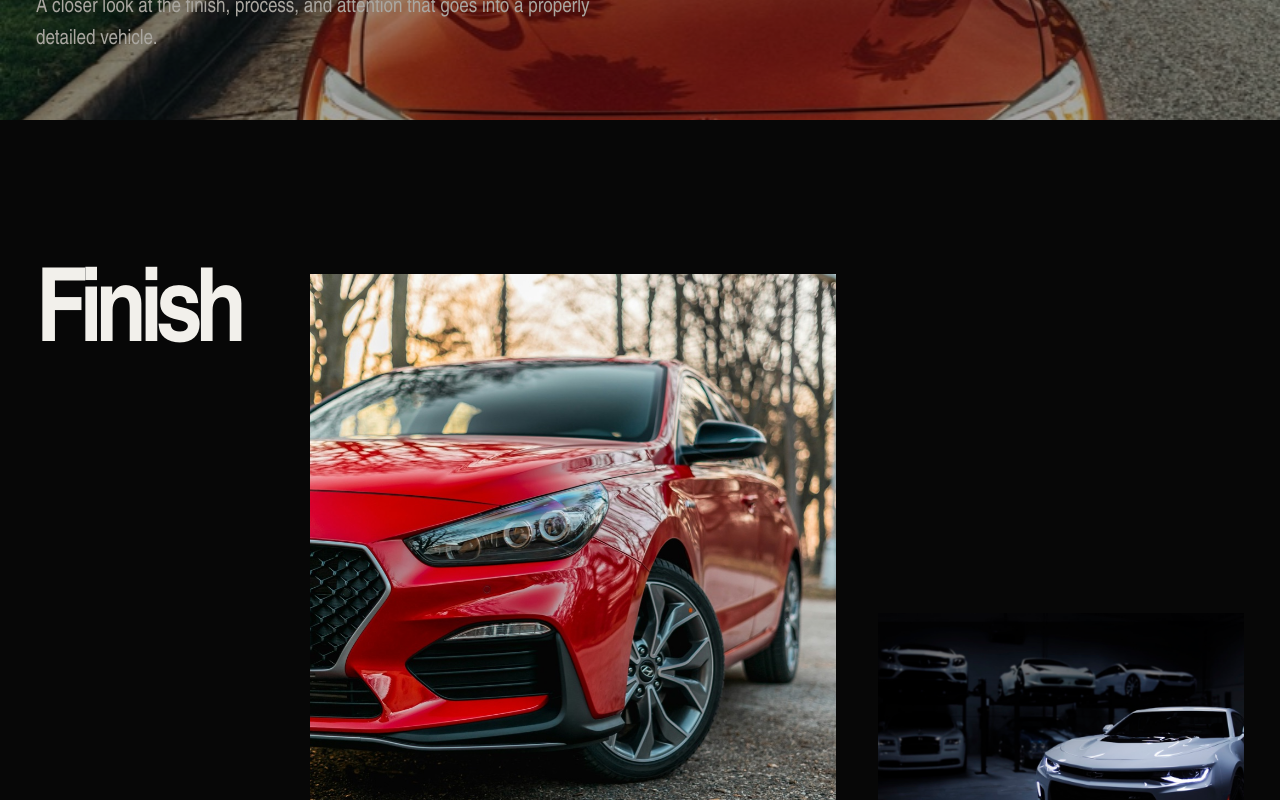
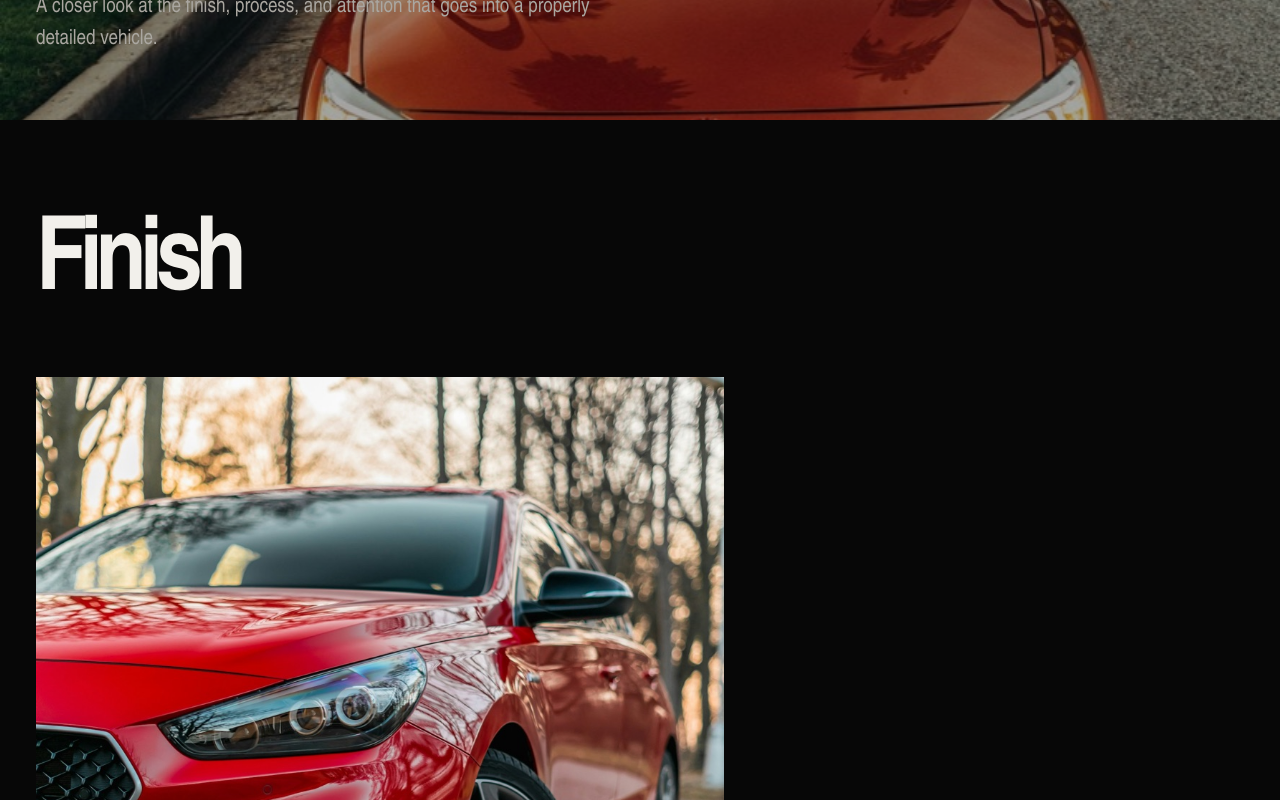
Before and after one commit to Player23man/CandC, a React (Vite) app: page /portfolio in a window 1280 px wide. Shown: the part 680-1480 px from the top of the page. Built offline with nearby package versions, Linux system fonts and the light colour scheme.

Commit message:
fix: repair portfolio chapter scrolling

```diff
--- a/src/styles/portfolio.css
+++ b/src/styles/portfolio.css
@@ -152,14 +152,16 @@
 }
 
 @media (min-width: 900px) {
+  .gallery-chapter {
+    padding-block: clamp(96px, 8vw, 128px);
+  }
+
   .gallery-chapter__inner {
-    grid-template-columns: minmax(180px, 0.33fr) minmax(0, 1.67fr);
-    align-items: start;
+    display: block;
   }
 
   .gallery-chapter__heading {
-    position: sticky;
-    top: calc(var(--header-height) + 36px);
+    margin-bottom: clamp(36px, 5vw, 72px);
   }
 
   .gallery-chapter--pair .gallery-chapter__images {
@@ -195,7 +197,6 @@
 
   .gallery-chapter--feature .gallery-chapter__heading {
     position: static;
-    margin-bottom: clamp(42px, 7vw, 96px);
   }
 
   .gallery-chapter--feature .gallery-chapter__item img {
```
